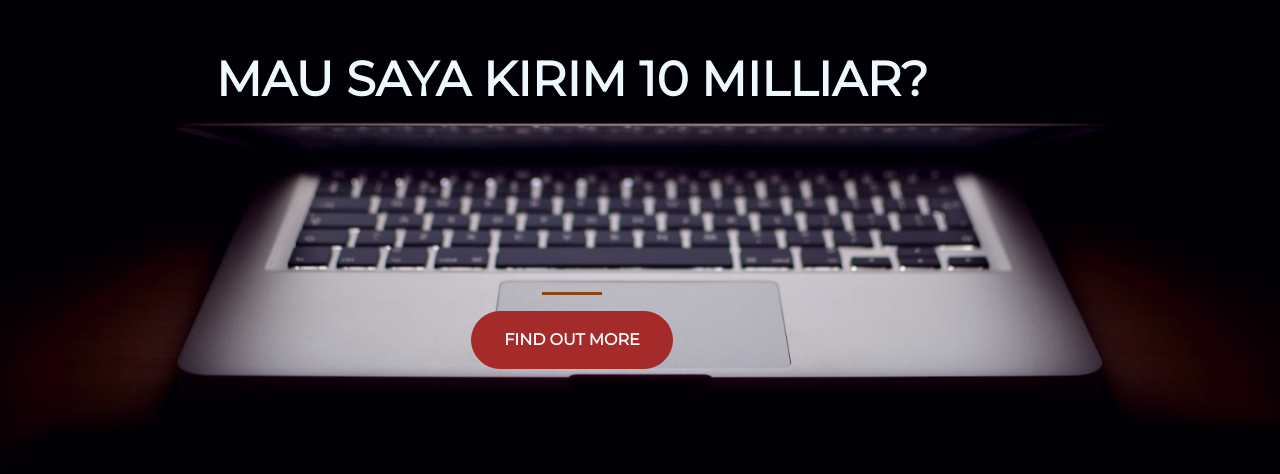
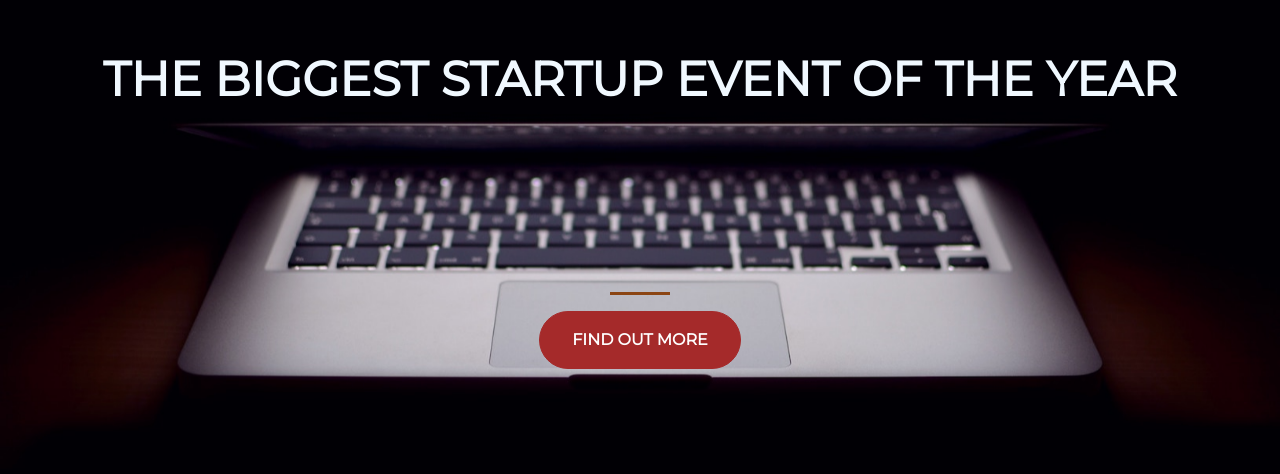
Before and after one commit to nandaryanpk/new-startup, a plain HTML site: page index.html in a window 1280 px wide. Shown: the part 190-664 px from the top of the page. Drawn offline with nearby package versions, Linux system fonts and the light colour scheme.

Commit message:
Update index.html

```diff
--- a/index.html
+++ b/index.html
@@ -19,7 +19,7 @@
   <div class="container d-flex align-items-center h-100">
     <div class="row">
       <header class="text-center col-12">
-        <h1 class="text-uppercase"><strong>Mau saya kirim 10 Milliar?</strong></h1>
+        <h1 class="text-uppercase"><strong>The biggest startup event of the year</strong></h1>
       </header>
       <div class="buffer col-12"></div>
       <section class="text-center col-12">
```
